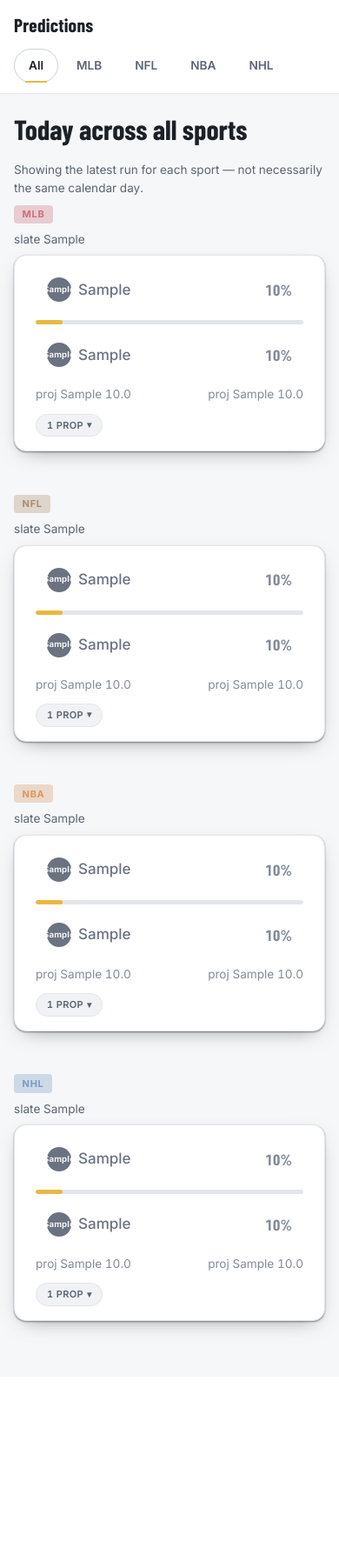
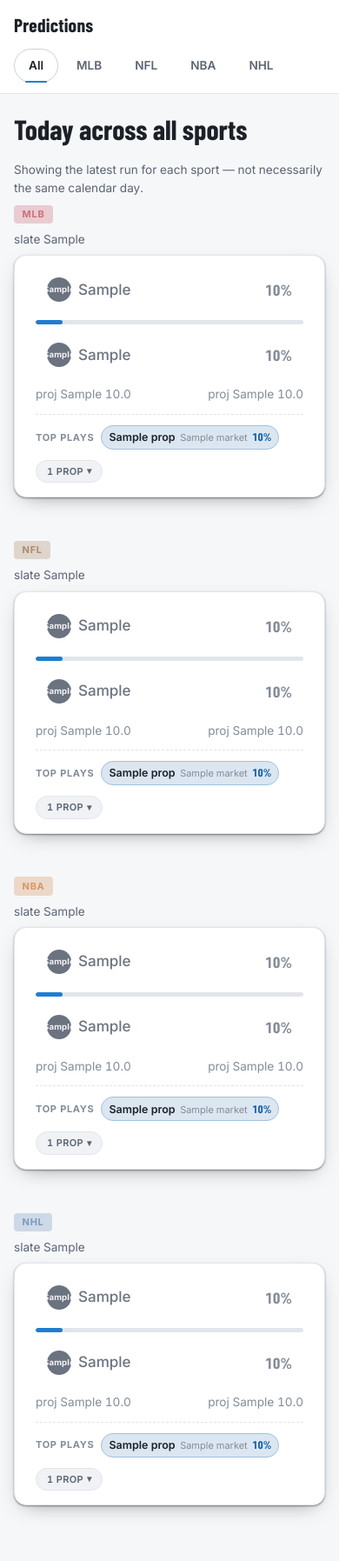
Before and after one commit to ScullyB96/Forecastcard, a FastAPI app: page / in a window 390 px wide. Shown: the whole page at 87% size. Before the commit the page ends 1537 px from the top, so only its background shows below. Run offline with FastAPI, Linux system fonts and the light colour scheme; a database or web service that is not in the repository returns one stand-in record (values such as "Sample title"); some libraries are stand-ins or nearby versions.

Commit message:
Site: category filter chips, top plays, and a real accent color fix
Researched ballparkpal.com, Action Network's prop tables, and DK/FD
conventions for how real sites organize player props. Two concrete
changes come out of that:

- Props now get a clickable filter-chip bar (one chip per market, e.g.
  "1+ HR", "6+ K") that shows just that category -- the same pattern
  Action Network's prop pages use -- plus an always-visible "Top plays"
  strip (the 3 highest-confidence probability props) so a card has real
  headline content without expanding anything. New app/static/props-
  filter.js is one delegated click listener covering every card on the
  page, no per-card wiring needed.
- Replaced the gold/yellow --accent and --accent-2 tokens with a blue
  pair -- the yellow read poorly at pill/badge sizes. While retuning
  these, found and fixed a real pre-existing contrast bug: the light-mode
  media query never overrode --accent/--accent-2, so the same values
  tuned for dark panels measured ~1.7:1 contrast against light ones (WCAG
  AA needs 4.5:1 for text). Added light-mode-specific darker variants and
  verified contrast ratios directly before shipping.

Also fixed a confidence-ranking bug caught while building the "Top
plays" feature: sorting by raw value mixed 0-1 probabilities with
unbounded proj_mean stats (e.g. "7.2 projected strikeouts" would
outrank a 71% hit probability just because 7.2 > 0.71). Top plays now
only ranks true probability-type props.

Verified locally against seeded Postgres data in both color-scheme
themes before deploying.

```diff
--- a/site/app/main.py
+++ b/site/app/main.py
@@ -77,25 +77,37 @@
     """Turn one game's flat prop list into role -> market sections, each
     sorted by descending confidence. Replaces a single 300+ row
     alphabetical dump with the category-first layout real sportsbook
-    sites use (pick a market, see who's most likely first)."""
+    sites use (pick a market, see who's most likely first).
+
+    Also returns `chips` (a flat, ordered list of every market + its row
+    count, for a clickable filter-chip bar -- the same "pick one category"
+    pattern Action Network's prop tables use) and `top_props` (the 3
+    highest-confidence rows across the whole game, any market, so a card
+    has real headline content visible without expanding anything)."""
     by_role: dict[str | None, dict[str, list[dict]]] = {}
     for p in rows:
         role = (p.get("extra") or {}).get("role")
         by_role.setdefault(role, {}).setdefault(p["market"], []).append(p)
 
     sections = []
+    chips = []
     for role in sorted(by_role, key=lambda r: (r is None, r != "batter")):
         markets = by_role[role]
         market_names = sorted(markets, key=lambda m: (_MARKET_RANK.get(m, len(MARKET_ORDER)), m))
-        sections.append({
-            "role": role,
-            "label": ROLE_LABELS.get(role, "Props"),
-            "markets": [
-                {"market": m, "rows": sorted(markets[m], key=_prop_confidence, reverse=True)}
-                for m in market_names
-            ],
-        })
-    return {"total": len(rows), "sections": sections}
+        market_groups = [
+            {"market": m, "rows": sorted(markets[m], key=_prop_confidence, reverse=True)}
+            for m in market_names
+        ]
+        sections.append({"role": role, "label": ROLE_LABELS.get(role, "Props"), "markets": market_groups})
+        chips.extend({"market": g["market"], "count": len(g["rows"])} for g in market_groups)
+
+    # Only probability-type rows are comparable on one scale (0-1) --
+    # mixing in proj_mean rows (e.g. "7.2 projected strikeouts") would let
+    # a raw counting-stat number outrank a genuine 70%+ probability just
+    # because 7.2 > 0.70, which isn't a real confidence comparison.
+    prob_rows = [p for p in rows if p.get("over_prob") is not None]
+    top_props = sorted(prob_rows, key=_prop_confidence, reverse=True)[:3]
+    return {"total": len(rows), "sections": sections, "chips": chips, "top_props": top_props}
 
 
 def _props_by_game_id(sport: str, slate_key: str, games: list[dict]) -> dict[str, dict]:
--- /dev/null
+++ b/site/app/static/props-filter.js
@@ -0,0 +1,25 @@
+// Filters a game card's props panel to one market at a time when a
+// filter chip is clicked -- the same "pick a category" pattern real
+// sportsbook prop pages (Action Network, DK) use instead of one long
+// scroll. One delegated listener covers every card on the page.
+document.addEventListener("click", (event) => {
+  const chip = event.target.closest(".prop-filter-chip");
+  if (!chip) return;
+
+  const panel = chip.closest(".prop-panel");
+  if (!panel) return;
+
+  const market = chip.dataset.market;
+  panel.querySelectorAll(".prop-filter-chip").forEach((c) => {
+    c.classList.toggle("active", c === chip);
+  });
+  panel.querySelectorAll(".prop-market-group").forEach((group) => {
+    group.style.display = market === "all" || group.dataset.market === market ? "" : "none";
+  });
+  panel.querySelectorAll("[data-role-section]").forEach((section) => {
+    const anyVisible = Array.from(section.querySelectorAll(".prop-market-group")).some(
+      (g) => g.style.display !== "none"
+    );
+    section.style.display = anyVisible ? "" : "none";
+  });
+});
--- a/site/app/static/style.css
+++ b/site/app/static/style.css
@@ -8,8 +8,8 @@
   --text: #f2f4f7;
   --text-dim: #8b93a3;
   --text-faint: #5a6274;
-  --accent: #e8b93f;
-  --accent-2: #f4d67a;
+  --accent: #4ba3e3;
+  --accent-2: #8ecdf5;
   --favorite: #f2f4f7;
   --underdog: #6b7280;
   --mlb: #b7333f;
@@ -362,6 +362,44 @@
   padding-top: var(--sp-1);
 }
 
+/* ---------- top plays (always visible, no expand needed) ---------- */
+
+.top-props {
+  display: flex;
+  flex-wrap: wrap;
+  align-items: center;
+  gap: var(--sp-2);
+  margin-top: var(--sp-3);
+  padding-top: var(--sp-3);
+  border-top: 1px dashed var(--border);
+}
+.top-props-label {
+  font-size: var(--fs-meta);
+  font-weight: 700;
+  text-transform: uppercase;
+  letter-spacing: 0.06em;
+  color: var(--text-faint);
+  flex-shrink: 0;
+}
+.top-props-chip {
+  display: inline-flex;
+  align-items: baseline;
+  gap: 0.35rem;
+  padding: 0.2rem var(--sp-2);
+  border-radius: var(--radius-pill);
+  background: color-mix(in srgb, var(--accent) 10%, var(--panel-2));
+  border: 1px solid color-mix(in srgb, var(--accent) 35%, var(--border));
+  font-size: 0.78rem;
+}
+.top-props-name { font-weight: 600; color: var(--text); }
+.top-props-market { color: var(--text-faint); font-size: var(--fs-meta); }
+.top-props-value {
+  font-family: var(--font-display);
+  font-weight: 700;
+  color: var(--accent-2);
+  font-variant-numeric: tabular-nums;
+}
+
 /* ---------- props ---------- */
 
 .props-toggle {
@@ -552,6 +621,11 @@
     --text-dim: #5b6472;
     --text-faint: #838c99;
     --favorite: #14161b;
+    /* Darker than the dark-theme accent pair -- the same hue tuned for a
+       near-black panel reads as near-invisible on a white one (measured
+       ~1.7:1 contrast, well under WCAG AA's 4.5:1 for text). */
+    --accent: #1f7dd1;
+    --accent-2: #0f5fa3;
   }
 }
 
--- a/site/app/templates/_game_card.html
+++ b/site/app/templates/_game_card.html
@@ -44,13 +44,41 @@
 {% endif %}
 {% endmacro %}
 
+{% macro top_props_row(top_props) %}
+{% if top_props %}
+<div class="top-props">
+  <span class="top-props-label">Top plays</span>
+  {% for p in top_props %}
+  <span class="top-props-chip">
+    <span class="top-props-name">{{ p.player_name }}</span>
+    <span class="top-props-market">{{ p.market }}</span>
+    <span class="top-props-value">
+      {%- if p.over_prob is not none -%}{{ (p.over_prob * 100)|round }}%
+      {%- elif p.proj_mean is not none -%}{{ '%.2f'|format(p.proj_mean) }}
+      {%- else -%}—
+      {%- endif -%}
+    </span>
+  </span>
+  {% endfor %}
+</div>
+{% endif %}
+{% endmacro %}
+
 {% macro prop_panel(grouped) %}
 <div class="prop-panel">
+  {% if grouped.chips|length > 1 %}
+  <div class="prop-filter-bar">
+    <button type="button" class="prop-filter-chip active" data-market="all">All</button>
+    {% for c in grouped.chips %}
+    <button type="button" class="prop-filter-chip" data-market="{{ c.market }}">{{ c.market }} <span class="prop-filter-count">{{ c.count }}</span></button>
+    {% endfor %}
+  </div>
+  {% endif %}
   {% for sec in grouped.sections %}
-  <div class="prop-role-section">
+  <div class="prop-role-section" data-role-section>
     {% if grouped.sections|length > 1 %}<h4 class="prop-role-title">{{ sec.label }}</h4>{% endif %}
     {% for grp in sec.markets %}
-    <div class="prop-market-group">
+    <div class="prop-market-group" data-market="{{ grp.market }}">
       <div class="prop-market-title">{{ grp.market }} <span class="prop-market-count">{{ grp.rows|length }}</span></div>
       <div class="prop-list">
         {% for p in grp.rows %}
@@ -82,6 +110,7 @@
   {% endif %}
   {% set grouped = props_by_game_id.get(game.game_id) %}
   {% if grouped and grouped.total %}
+  {{ top_props_row(grouped.top_props) }}
   <details class="props-toggle">
     <summary>{{ grouped.total }} prop{{ 's' if grouped.total != 1 }}</summary>
     {{ prop_panel(grouped) }}
--- a/site/app/templates/base.html
+++ b/site/app/templates/base.html
@@ -9,6 +9,7 @@
   <link href="https://fonts.googleapis.com/css2?family=Inter:wght@400;500;600;700&family=Barlow+Condensed:wght@600;700&display=swap" rel="stylesheet">
   <link rel="stylesheet" href="/static/style.css">
   <script src="/static/countdown.js" defer></script>
+  <script src="/static/props-filter.js" defer></script>
 </head>
 <body>
   <header class="site-header">
```
Also changed, not shown: other parts of site/app/static/style.css (+32 -1 lines).
